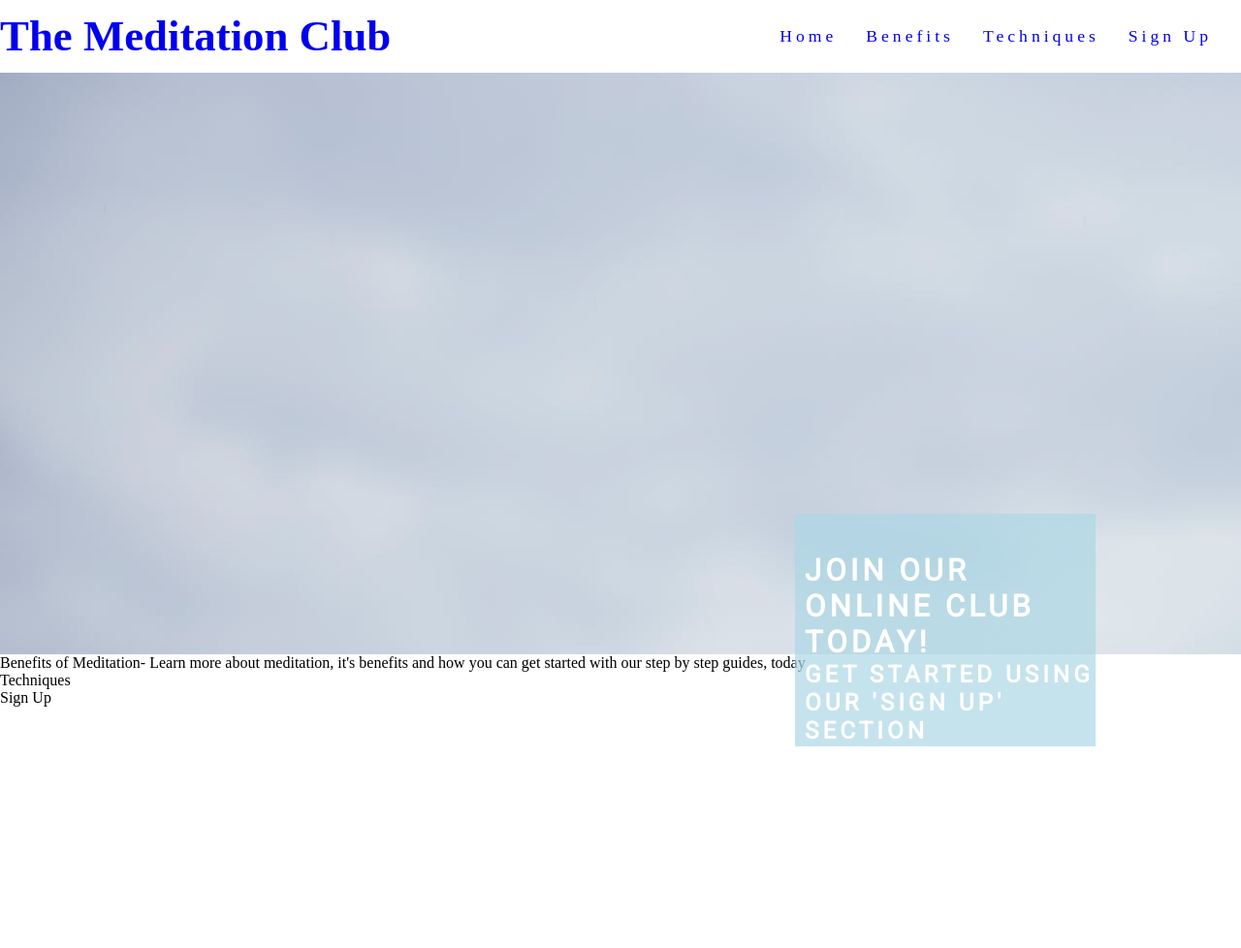
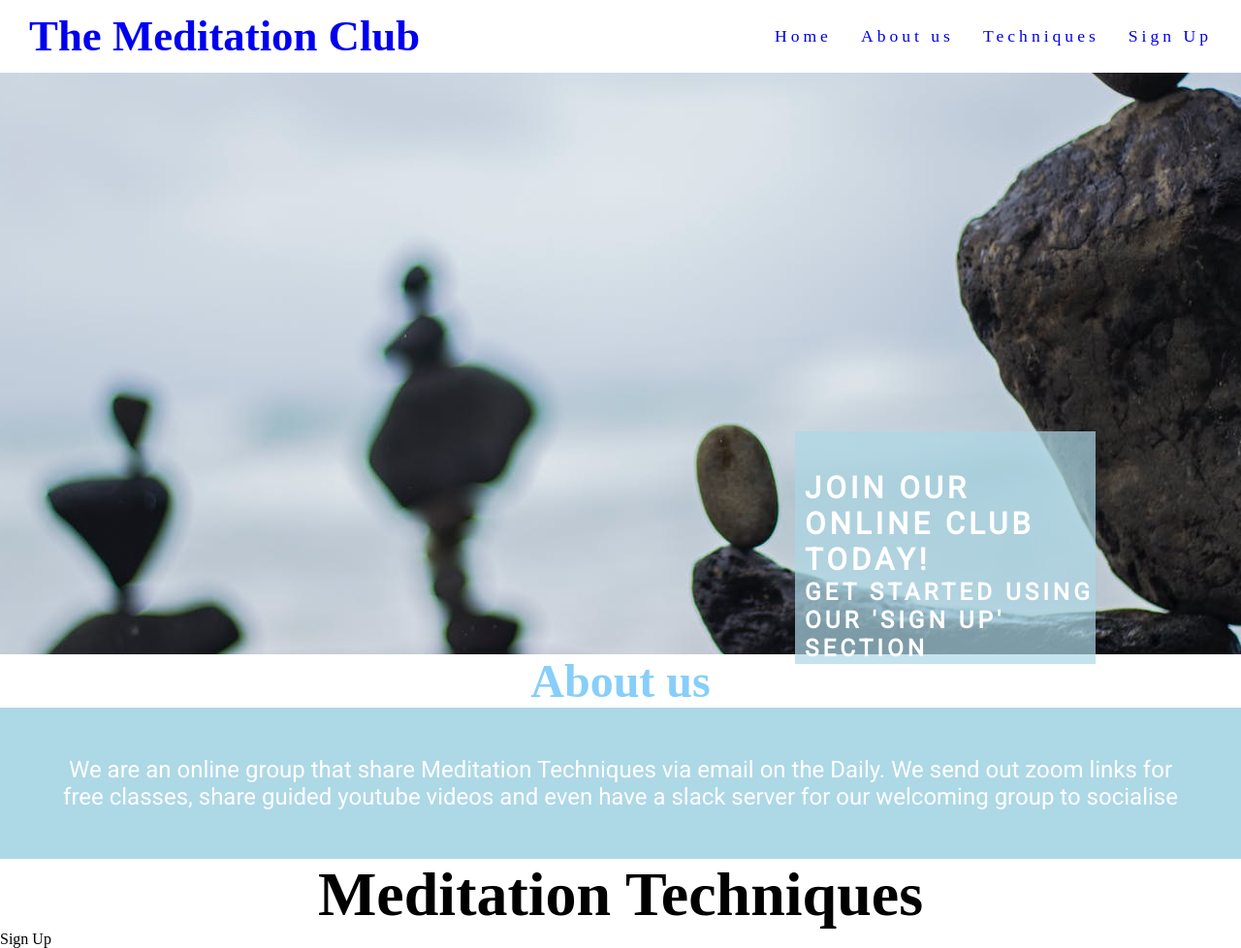
Before and after one commit to Code-Institute-Submissions/EirEoin-First-Project_FebResub, a plain HTML site: page index.html in a window 1280 px wide. Shown: the whole page at 97% size. Before the commit the page ends 800 px from the top, so only its background shows below. Drawn offline with Linux system fonts and the light colour scheme; a web font is replaced by a local one.

Commit message:
add about us and techniques sections and styling

```diff
--- a/assets/css/style.css
+++ b/assets/css/style.css
@@ -25,6 +25,7 @@ h1 h2 {
 #menu {
     font-size:110%;
     letter-spacing: 4px;
+    font: #3a3a3a;
 }
 
 #menu li {
@@ -53,12 +54,13 @@ h1 h2 {
 #logo {
     float: left;
     font-size:280%;
+    margin-left:30px;
 }
 
 #hero-image {
     height:600px;
     width: 100%;
-    background: url('../css/images/Hero-project-image.jpeg');
+    background: url('../css/images/Hero-project-image.jpeg') no-repeat center center;
     overflow: hidden;
     position:relative;
 }
@@ -79,7 +81,30 @@ h1 h2 {
     padding-left:10px;
     background-color: rgba(173, 216, 230, .7);
 
-    bottom: 30px;
+    bottom: 115px;
     right:150px;
     position: absolute;
 }
+
+#about-us  {
+    text-align: center;
+    font-family:'Scheherazade New', serif;
+    color:lightskyblue;
+    font-size: 300%;
+}
+
+#about-p {
+    text-align: center;
+    font-size: 150%;
+    font-family: 'Roboto', sans-serif;
+
+    color: white;
+    background-color: rgba(173, 216, 230);
+    padding: 50px;
+}
+
+#techniques {
+    text-align: center;
+    font-size: 200%;
+    font-family: 'Scheherazade New', serif;
+}
--- a/index.html
+++ b/index.html
@@ -19,7 +19,7 @@
         <ul id="menu">
             <li><a href="#sign">Sign Up</a></li>
             <li><a href="#techniques">Techniques</a></li>
-            <li><a href="#benefits">Benefits</a></li>
+            <li><a href="#about-us">About us</a></li>
             <li><a href="#home">Home</a></li>
     </ul>
 </nav>
@@ -32,11 +32,16 @@
             <h3>Get started using our 'Sign Up' section</h3>
         </div>
 
-    </section id="benefits">
-    <section>Benefits of Meditation- Learn more about meditation, it's benefits and how you can get started with our step by step guides, today
+    </section>
+    <h1 id="about-us">About us</h1>
+    <p id="about-p">
+        We are an online group that share Meditation Techniques via email on the Daily.
+        We send out zoom links for free classes, share guided youtube videos and even have a slack server for our welcoming group to socialise</p>
+    <section>
 
     </section>
-    <section id="techniques">Techniques
+    <section id="techniques">
+         <h1 id="techniques">Meditation Techniques</h1>
 
     </section>
     <section id="sign"> Sign Up
```
